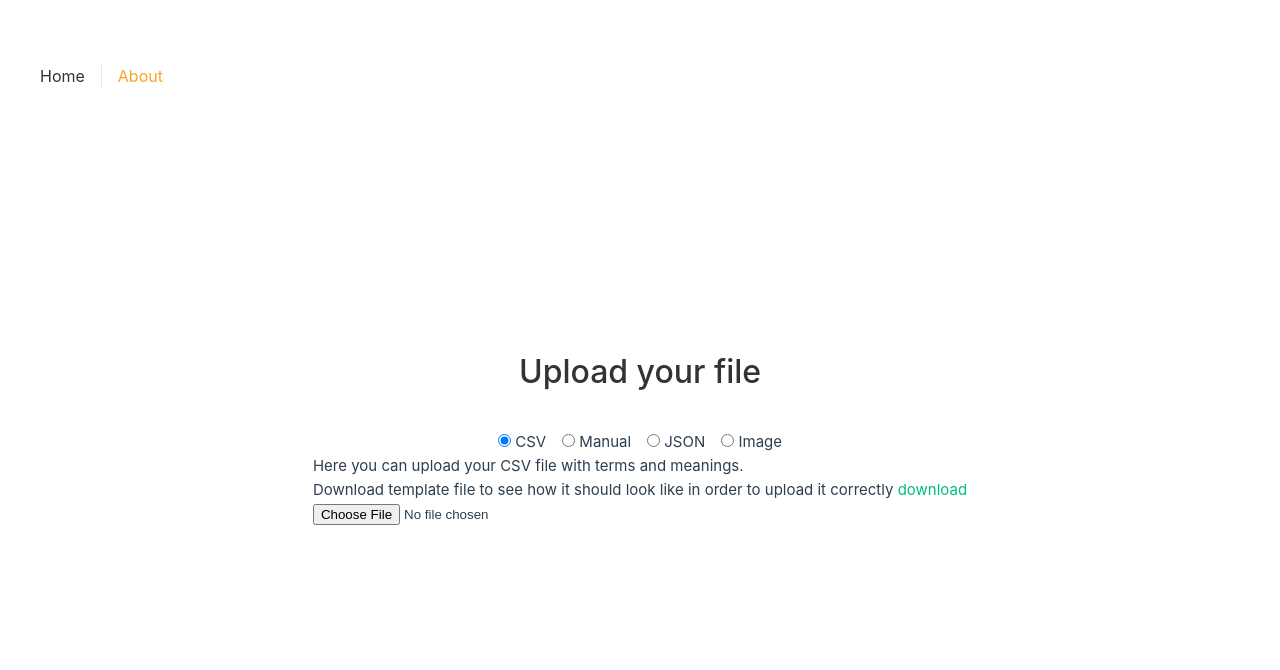
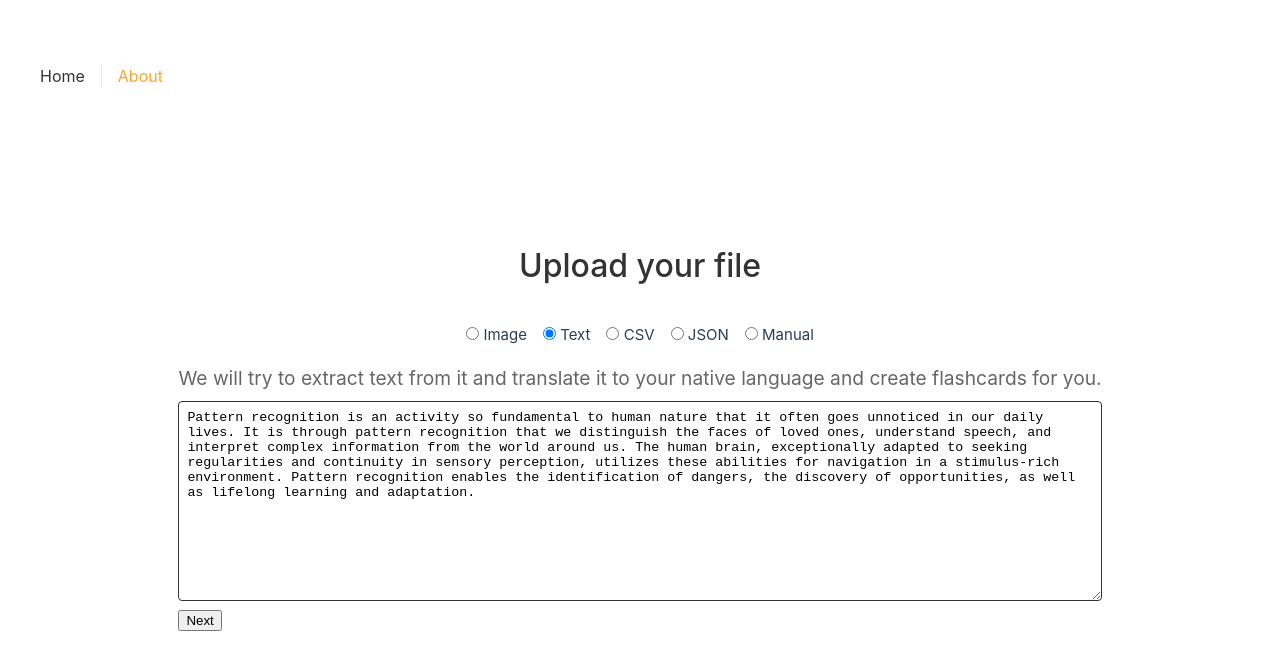
Before and after one commit to kubo550/fishky, a Vue app: page /about in a window 1280 px wide. Shown: the top 670 px of the page. Built offline with nearby package versions, Linux system fonts and the light colour scheme.

Commit message:
add gpt api client

```diff
--- a/package.json
+++ b/package.json
@@ -13,6 +13,7 @@
     "format": "prettier --write src/"
   },
   "dependencies": {
+    "axios": "^1.6.0",
     "tesseract.js": "^4.1.1",
     "vue": "^3.3.4",
     "vue-material-design-icons": "^5.2.0",
--- /dev/null
+++ b/src/architecture/gpt-api-client.ts
@@ -0,0 +1,60 @@
+export class GptApiClient {
+  constructor(private authToken: string) {}
+
+  get headers() {
+    return {
+      Authorization: `Bearer ${this.authToken}`,
+      'Content-Type': 'application/json'
+    }
+  }
+
+  get baseUrl() {
+    return 'https://api.openai.com/v1'
+  }
+
+  async makeRequest(method: 'GET' | 'POST', body?: Record<string, string | number | null>) {
+    // const response = await axios.request({
+    //   url: this.baseUrl,
+    //   method,
+    //   headers: this.headers,
+    //   data: {
+    //     max_tokens: 100,
+    //     temperature: 0.1,
+    //     top_p: 1,
+    //     frequency_penalty: 0,
+    //     presence_penalty: 0,
+    //     stop: ['\n', 'Phrases:'],
+    //     ...body
+    //   }
+    // })
+    // return response.data
+
+    return `{
+"phrases": [
+{"phrase": "Pattern recognition"},
+{"phrase": "activity"},
+{"phrase": "fundamental"},
+{"phrase": "human nature"},
+{"phrase": "often goes unnoticed"},
+{"phrase": "daily lives"},
+{"phrase": "distinguish"},
+{"phrase": "faces of loved ones"},
+{"phrase": "understand speech"},
+{"phrase": "interpret complex information"},
+{"phrase": "world around us"},
+{"phrase": "human brain"},
+{"phrase": "exceptionally adapted"},
+{"phrase": "seeking regularities"},
+{"phrase": "continuity in sensory perception"},
+{"phrase": "utilizes these abilities"},
+{"phrase": "navigation"},
+{"phrase": "stimulus-rich environment"},
+{"phrase": "enables the identification"},
+{"phrase": "dangers"},
+{"phrase": "discovery of opportunities"},
+{"phrase": "lifelong learning"},
+{"phrase": "adaptation"}
+]
+}`
+  }
+}
--- a/src/components/UploadImage.vue
+++ b/src/components/UploadImage.vue
@@ -4,6 +4,7 @@ import { ref } from 'vue'
 import type { FlashcardType } from '@/lib/types'
 import { createWorker } from 'tesseract.js'
 import WordSelector from '@/components/WordSelector.vue'
+import UploadText from '@/components/UploadText.vue'
 
 const isLoading = ref(false)
 const error = ref<string | null>(null)
@@ -63,6 +64,11 @@ const handleUploadFile = (e: Event) => {
     isLoading.value = false
   }
 }
+
+function onTextSave() {
+  editMode.value = false
+  return
+}
 </script>
 
 <template>
@@ -94,9 +100,12 @@ const handleUploadFile = (e: Event) => {
       Check if the text is correct and then click on the button below to navigate to the next step
     </p>
 
-    <textarea v-model="text" />
-
-    <button @click="editMode = false">Next</button>
+    <UploadText
+      :on-button-click="onTextSave"
+      :on-change="(newText) => (text = newText)"
+      :text="text"
+      :set-flashcards="setFlashcards"
+    />
   </div>
 
   <WordSelector v-if="text.length && !editMode" :text="text" />
@@ -106,13 +115,4 @@ const handleUploadFile = (e: Event) => {
 p {
   margin-bottom: 1rem;
 }
-
-textarea {
-  width: 100%;
-  height: 200px;
-  border: 1px solid #333;
-  border-radius: 4px;
-  padding: 0.5rem;
-  margin-top: 0.5rem;
-}
 </style>
--- /dev/null
+++ b/src/components/UploadText.vue
@@ -0,0 +1,55 @@
+<script setup lang="ts">
+import type { PropType } from 'vue'
+import { ref } from 'vue'
+import type { FlashcardType } from '@/lib/types'
+import WordSelector from '@/components/WordSelector.vue'
+
+const { text: initialText, onChange } = defineProps({
+  text: {
+    type: String,
+    required: false,
+    default: ''
+  },
+  onChange: {
+    type: Function as PropType<(newText: string) => void>,
+    required: false,
+    default: () => {}
+  },
+  onButtonClick: {
+    type: Function as PropType<() => void>,
+    required: false,
+    default: () => {}
+  },
+  setFlashcards: {
+    type: Function as PropType<(newFlashcards: FlashcardType[]) => void>,
+    required: true
+  }
+})
+
+const text = ref(initialText)
+
+const showPhraseSelector = ref(false)
+</script>
+
+<template>
+  <textarea v-model="text" @input="onChange(text)" />
+
+  <button @click="showPhraseSelector = true">Next</button>
+
+  <Suspense timeout="0">
+    <WordSelector v-if="showPhraseSelector" :text="text" />
+
+    <template #fallback> Loading...</template>
+  </Suspense>
+</template>
+
+<style scoped>
+textarea {
+  width: 100%;
+  height: 200px;
+  border: 1px solid #333;
+  border-radius: 4px;
+  padding: 0.5rem;
+  margin-top: 0.5rem;
+}
+</style>
--- a/src/components/WordSelector.vue
+++ b/src/components/WordSelector.vue
@@ -1,6 +1,6 @@
 <script setup lang="ts">
 import { ref } from 'vue'
-import { extractPhrasesFromText } from '@/lib/utils'
+import { extractPhrasesFromText, premiumExtractPhrasesFromText } from '@/lib/utils'
 
 const { text } = defineProps({
   text: {
@@ -9,7 +9,7 @@ const { text } = defineProps({
   }
 })
 
-const phrases = ref<{ id: string; phrase: string }[]>(extractPhrasesFromText(text))
+const phrases = ref<{ id: string; phrase: string }[]>(await premiumExtractPhrasesFromText(text))
 
 const removePhrase = (id: string) => {
   phrases.value = phrases.value.filter((p) => p.id !== id)
--- a/src/lib/utils.ts
+++ b/src/lib/utils.ts
@@ -1,3 +1,5 @@
+import { GptApiClient } from '@/architecture/gpt-api-client'
+
 export function parseCsv(csv: string | ArrayBuffer): string[][] {
   if (typeof csv !== 'string') {
     return []
@@ -18,7 +20,8 @@ export function isValidCSV(parsedCSV: string[][]) {
 }
 
 // TODO: use gpt to pre-generate phrases
-export function extractPhrasesFromText(text: string) {
+export async function extractPhrasesFromText(text: string) {
+  await new Promise((resolve) => setTimeout(resolve, 1000))
   return text
     .split(/\s+/g)
     .filter((p) => p !== '')
@@ -33,3 +36,17 @@ export function extractPhrasesFromText(text: string) {
     .filter((p, i, arr) => arr.indexOf(p) === i)
     .map((p) => ({ id: Math.random().toString(), phrase: p }))
 }
+
+export async function premiumExtractPhrasesFromText(text: string) {
+  const gptApiClient = new GptApiClient('TODO')
+  const prompt =
+    "podziel ten tekst na fragmenty o długości maksymalnie kilku słów, takie fragmenty które będą później na fiszkach do nauki języka obcego, więc możesz omijać oczywiste słowa takie jak 'and'  'so' 'the' itp jeżeli są na początku lub końcu takiej frazy, odpowiedź tylko i wyłącznie jsonem który powinien być takiego typu phrases: [{phrase: string}]. nie wolno ci dodać nic poza jsonem. tekst: "
+  const response = await gptApiClient.makeRequest('POST', {
+    prompt: prompt + text
+  })
+
+  return JSON.parse(response).phrases.map((p: { phrase: string }) => ({
+    id: Math.random().toString(),
+    phrase: p.phrase
+  }))
+}
--- a/src/views/AboutView.vue
+++ b/src/views/AboutView.vue
@@ -4,15 +4,18 @@ import UploadCSV from '@/components/UploadCSV.vue'
 import type { FlashcardType } from '@/lib/types'
 import FlashCards from '@/components/flash-cards.vue'
 import UploadImage from '@/components/UploadImage.vue'
+import UploadText from '@/components/UploadText.vue'
+
 enum UploadMethod {
   MANUAL = 'manual',
   CSV = 'csv',
   JSON = 'json',
-  IMAGE = 'image'
+  IMAGE = 'image',
+  TEXT = 'text'
 }
 
 const flashcards = ref<FlashcardType[]>([])
-const uploadMethod = ref<UploadMethod>(UploadMethod.CSV)
+const uploadMethod = ref<UploadMethod>(UploadMethod.TEXT)
 
 const setFlashcards = (newFlashcards: FlashcardType[]) => {
   flashcards.value = newFlashcards
@@ -25,13 +28,18 @@ const setFlashcards = (newFlashcards: FlashcardType[]) => {
 
     <div class="uploadMethod">
       <label>
-        <input type="radio" value="csv" v-model="uploadMethod" name="uploadMethod" />
-        CSV
+        <input type="radio" value="image" v-model="uploadMethod" name="uploadMethod" />
+        Image
       </label>
 
       <label>
-        <input type="radio" value="manual" v-model="uploadMethod" name="uploadMethod" />
-        Manual
+        <input type="radio" value="text" v-model="uploadMethod" name="uploadMethod" />
+        Text
+      </label>
+
+      <label>
+        <input type="radio" value="csv" v-model="uploadMethod" name="uploadMethod" />
+        CSV
       </label>
 
       <label>
@@ -40,27 +48,37 @@ const setFlashcards = (newFlashcards: FlashcardType[]) => {
       </label>
 
       <label>
-        <input type="radio" value="image" v-model="uploadMethod" name="uploadMethod" />
-        Image
+        <input type="radio" value="manual" v-model="uploadMethod" name="uploadMethod" />
+        Manual
       </label>
     </div>
 
     <div>
-      <div v-if="uploadMethod === UploadMethod.CSV">
-        <UploadCSV :setFlashcards="setFlashcards" />
-      </div>
-
-      <div v-if="uploadMethod === UploadMethod.MANUAL">TODO</div>
-
-      <div v-if="uploadMethod === UploadMethod.JSON">TODO</div>
-
       <Suspense timeout="0">
         <div v-if="uploadMethod === UploadMethod.IMAGE">
           <UploadImage :setFlashcards="setFlashcards" />
         </div>
 
-        <template #fallback> Loading... </template>
+        <template #fallback> Loading...</template>
       </Suspense>
+
+      <div v-if="uploadMethod === UploadMethod.TEXT">
+        <p>
+          We will try to extract text from it and translate it to your native language and create
+          flashcards for you.
+        </p>
+        <UploadText
+          text="Pattern recognition is an activity so fundamental to human nature that it often goes unnoticed in our daily lives. It is through pattern recognition that we distinguish the faces of loved ones, understand speech, and interpret complex information from the world around us. The human brain, exceptionally adapted to seeking regularities and continuity in sensory perception, utilizes these abilities for navigation in a stimulus-rich environment. Pattern recognition enables the identification of dangers, the discovery of opportunities, as well as lifelong learning and adaptation."
+          :setFlashcards="setFlashcards"
+        />
+      </div>
+      <div v-if="uploadMethod === UploadMethod.CSV">
+        <UploadCSV :setFlashcards="setFlashcards" />
+      </div>
+
+      <div v-if="uploadMethod === UploadMethod.JSON">TODO</div>
+
+      <div v-if="uploadMethod === UploadMethod.MANUAL">TODO</div>
     </div>
   </div>
 
```
Also changed, not shown: 1 other file (tests, documents, lock files or other folders).
